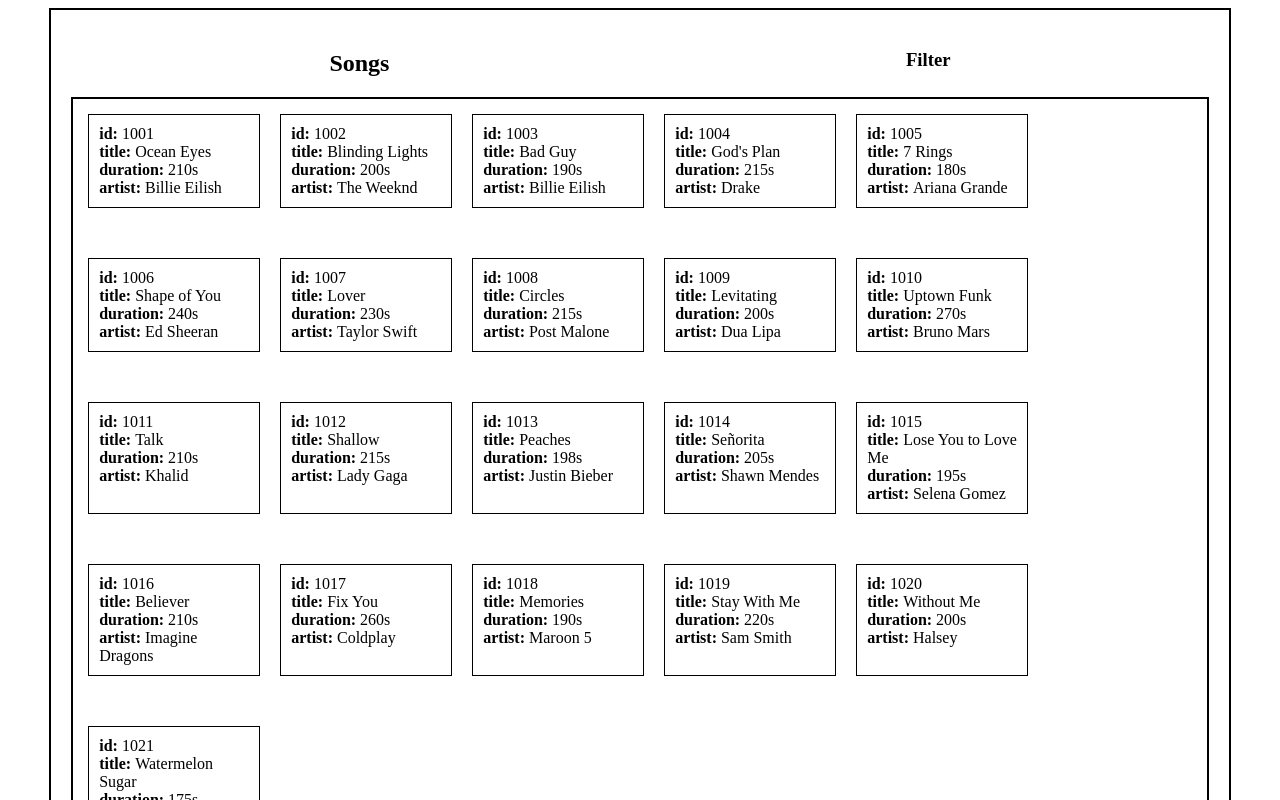
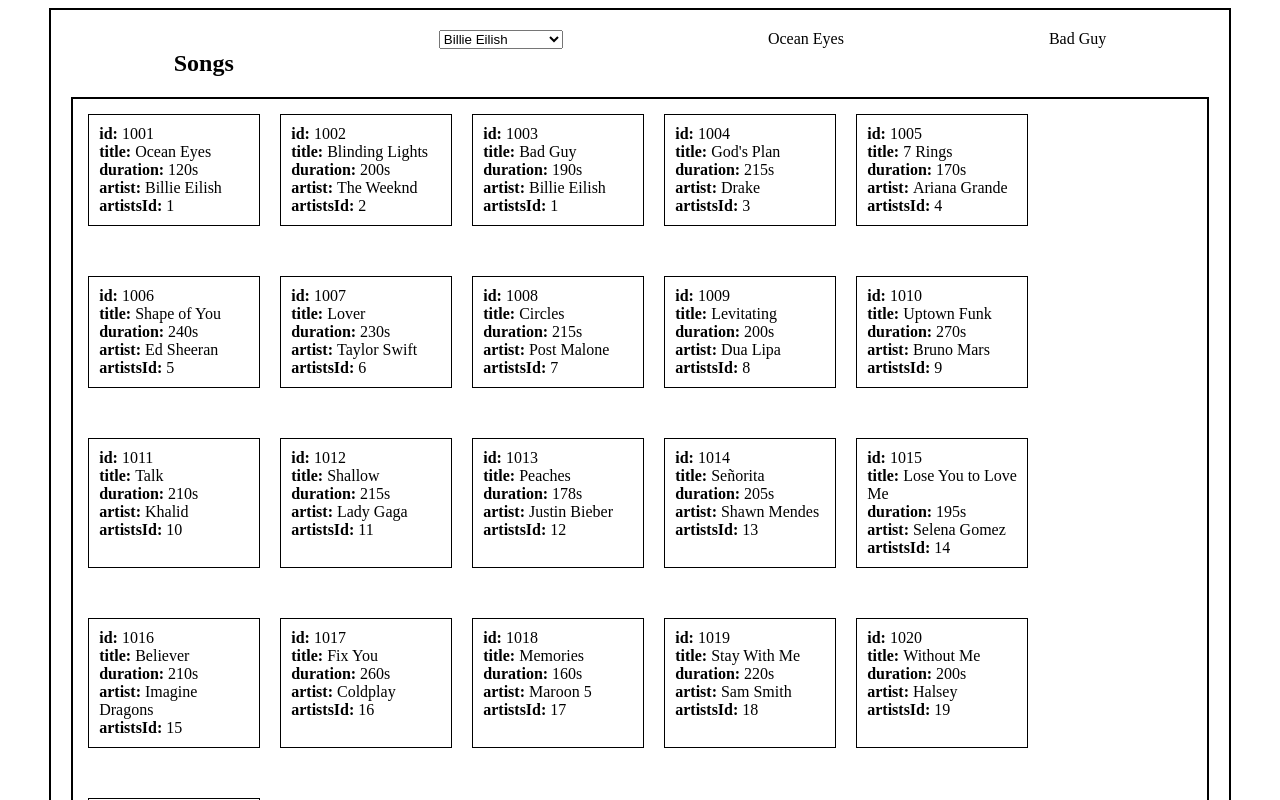
Before and after one commit to ABHISHEK-7455-coder/Data-Practice, a React (Vite) app: page / in a window 1280 px wide. Shown: the top 800 px of the page. Built offline with nearby package versions, Linux system fonts and the light colour scheme.

Commit message:
second commit

```diff
--- a/src/songs/songs.jsx
+++ b/src/songs/songs.jsx
@@ -1,3 +1,4 @@
+import { useState } from "react";
 import "./songs.css"
 
 const artists = [
@@ -24,27 +25,27 @@
 ];
 
 const songs = [
-  { id: 1001, title: "Ocean Eyes", duration: "210s", artist: "Billie Eilish" },
-  { id: 1002, title: "Blinding Lights", duration: "200s", artist: "The Weeknd" },
-  { id: 1003, title: "Bad Guy", duration: "190s", artist: "Billie Eilish" },
-  { id: 1004, title: "God's Plan", duration: "215s", artist: "Drake" },
-  { id: 1005, title: "7 Rings", duration: "180s", artist: "Ariana Grande" },
-  { id: 1006, title: "Shape of You", duration: "240s", artist: "Ed Sheeran" },
-  { id: 1007, title: "Lover", duration: "230s", artist: "Taylor Swift" },
-  { id: 1008, title: "Circles", duration: "215s", artist: "Post Malone" },
-  { id: 1009, title: "Levitating", duration: "200s", artist: "Dua Lipa" },
-  { id: 1010, title: "Uptown Funk", duration: "270s", artist: "Bruno Mars" },
-  { id: 1011, title: "Talk", duration: "210s", artist: "Khalid" },
-  { id: 1012, title: "Shallow", duration: "215s", artist: "Lady Gaga" },
-  { id: 1013, title: "Peaches", duration: "198s", artist: "Justin Bieber" },
-  { id: 1014, title: "Señorita", duration: "205s", artist: "Shawn Mendes" },
-  { id: 1015, title: "Lose You to Love Me", duration: "195s", artist: "Selena Gomez" },
-  { id: 1016, title: "Believer", duration: "210s", artist: "Imagine Dragons" },
-  { id: 1017, title: "Fix You", duration: "260s", artist: "Coldplay" },
-  { id: 1018, title: "Memories", duration: "190s", artist: "Maroon 5" },
-  { id: 1019, title: "Stay With Me", duration: "220s", artist: "Sam Smith" },
-  { id: 1020, title: "Without Me", duration: "200s", artist: "Halsey" },
-  { id: 1021, title: "Watermelon Sugar", duration: "175s", artist: "Harry Styles" }
+    { id: 1001, title: "Ocean Eyes", duration: "120s", artist: "Billie Eilish", artistsId: 1 },
+    { id: 1002, title: "Blinding Lights", duration: "200s", artist: "The Weeknd", artistsId: 2 },
+    { id: 1003, title: "Bad Guy", duration: "190s", artist: "Billie Eilish", artistsId: 1 },
+    { id: 1004, title: "God's Plan", duration: "215s", artist: "Drake", artistsId: 3 },
+    { id: 1005, title: "7 Rings", duration: "170s", artist: "Ariana Grande", artistsId: 4 },
+    { id: 1006, title: "Shape of You", duration: "240s", artist: "Ed Sheeran", artistsId: 5 },
+    { id: 1007, title: "Lover", duration: "230s", artist: "Taylor Swift", artistsId: 6 },
+    { id: 1008, title: "Circles", duration: "215s", artist: "Post Malone", artistsId: 7 },
+    { id: 1009, title: "Levitating", duration: "200s", artist: "Dua Lipa", artistsId: 8 },
+    { id: 1010, title: "Uptown Funk", duration: "270s", artist: "Bruno Mars", artistsId: 9 },
+    { id: 1011, title: "Talk", duration: "210s", artist: "Khalid", artistsId: 10 },
+    { id: 1012, title: "Shallow", duration: "215s", artist: "Lady Gaga", artistsId: 11 },
+    { id: 1013, title: "Peaches", duration: "178s", artist: "Justin Bieber", artistsId: 12 },
+    { id: 1014, title: "Señorita", duration: "205s", artist: "Shawn Mendes", artistsId: 13 },
+    { id: 1015, title: "Lose You to Love Me", duration: "195s", artist: "Selena Gomez", artistsId: 14 },
+    { id: 1016, title: "Believer", duration: "210s", artist: "Imagine Dragons", artistsId: 15 },
+    { id: 1017, title: "Fix You", duration: "260s", artist: "Coldplay", artistsId: 16 },
+    { id: 1018, title: "Memories", duration: "160s", artist: "Maroon 5", artistsId: 17 },
+    { id: 1019, title: "Stay With Me", duration: "220s", artist: "Sam Smith", artistsId: 18 },
+    { id: 1020, title: "Without Me", duration: "200s", artist: "Halsey", artistsId: 19 },
+    { id: 1021, title: "Watermelon Sugar", duration: "175s", artist: "Harry Styles", artistsId: 20 }
 ];
 
 
@@ -66,26 +67,48 @@
     },
     {
         id: 903,
-    name: "Workout Mix",
+        name: "Workout",
         songIds: [1004, 1008, 1016, 1018, 1020]
     }
 ];
 
 
-export default function Songs(){
-    return(
+export default function Songs() {
+const [selectedArtistId, setSelectedArtistId] = useState(1);
+const [selectedArtist, setSelectedArtist] = useState(1);
+  const filterSongsByArtist = (artistId) => {
+          return songs.filter(song => song.artistsId === artistId);
+       };
+       const filteredSongs = filterSongsByArtist(selectedArtistId);
+       const filterSongsByPlaylist = (artist) => {
+          return songs.filter(song => song.artist === artist);
+       };
+       const filteredSongsByPlaylist = filterSongsByPlaylist(selectedArtist);
+    return (
         <div className="Container">
-            <div style={{display:'flex', justifyContent:"space-around"}}>
+            <div style={{ display: 'flex', justifyContent: "space-around" }}>
                 <h2>Songs</h2>
-                <h3>Filter</h3></div>
+                <div>
+                    <select value={selectedArtistId} onChange={(e) => setSelectedArtistId(Number(e.target.value))}>
+                        {artists.map((artist) => (
+                            <option value={artist.id}>{artist.name}</option>
+                        ))}
+                    </select>
+                </div>
+                {filteredSongs.map(song => (
+        <div key={song.id}>
+          {song.title}
+        </div>
+      ))}
+            </div>
 
             <div className="songs-container">
 
-            {songs.map((song) => (
-                <div className="songs-card">
-                    {Object.entries(song).map(([key, value]) => (
-                        <div className="song-card">
-                            <div><strong>{key}: </strong> {value}</div>
+                {songs.map((song, index) => (
+                    <div className="songs-card" key={index}>
+                        {Object.entries(song).map(([key, value], index) => (
+                            <div className="song-card" key={index}>
+                                <div key={index}><strong>{key}: </strong> {value}</div>
                             </div>
                         ))}
                     </div>
@@ -94,8 +117,29 @@
         </div>
     )
 }
+
+// const search = document.getElementById("searchBar").value;
+const filterSongs = songs.filter(song => {
+    return (
+        // song.artist === "Brillie Eilish" ||
+        song.artistsId
+    )
+});
+console.log("filtered songs by artist", filterSongs);
+
 // 1. Filter songs by Artist A (artistId: 1)
+const workOutPlaylist = playlists.find(playlist => (
+    playlist.name === "Workout"
+))
+console.log(workOutPlaylist)
 // 2. Get all songs in the "Workout" playlist
+
 // 3. List all song titles longer than 3 minutes
 // 4. Group songs by artist name
 // 5. Total play time of all songs in "My Favorites" playlist
+
+const totalDuration = workOutPlaylist.songIds.reduce((runningTotal, currentSongId) => {
+    const currentSong = songs.find(song => song.id === currentSongId);
+    return runningTotal += currentSong.duration
+}, 0)
+console.log(totalDuration)
```
Lines whose indentation alone changed are shown as unchanged.
